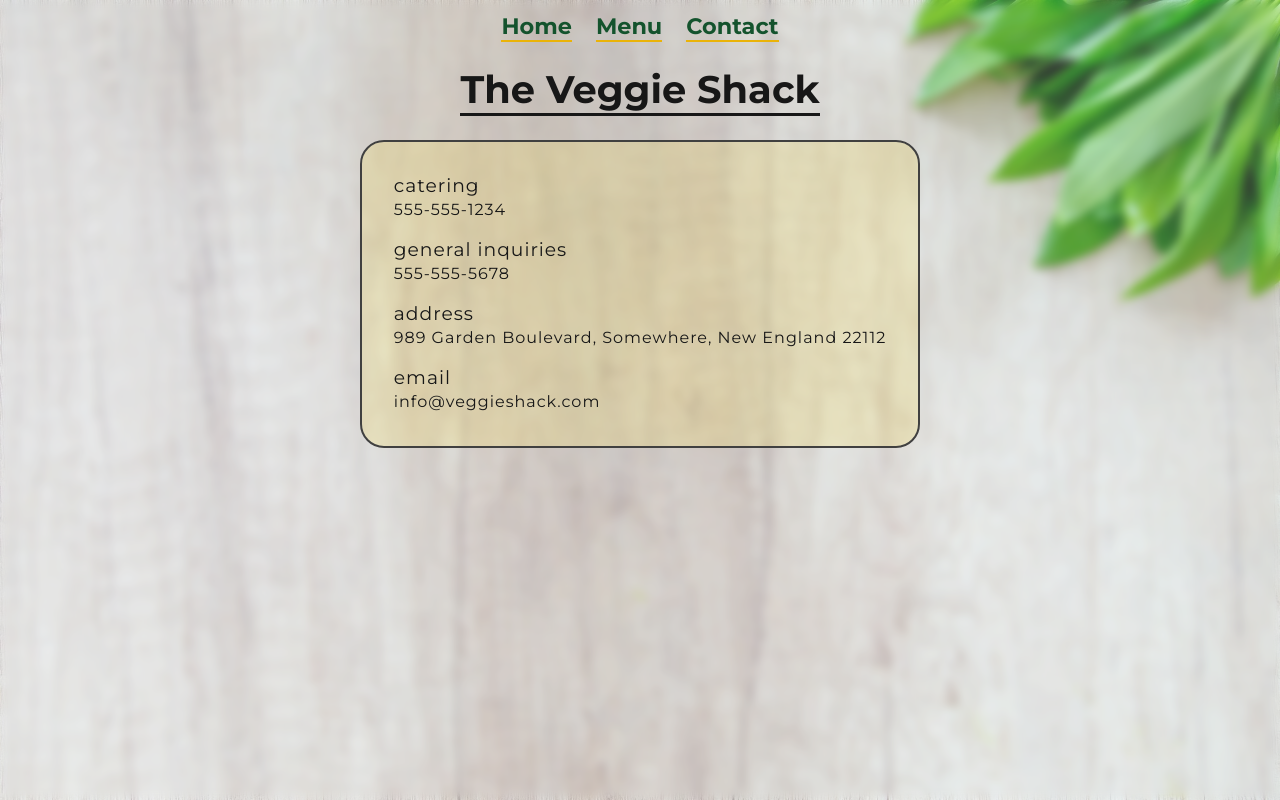
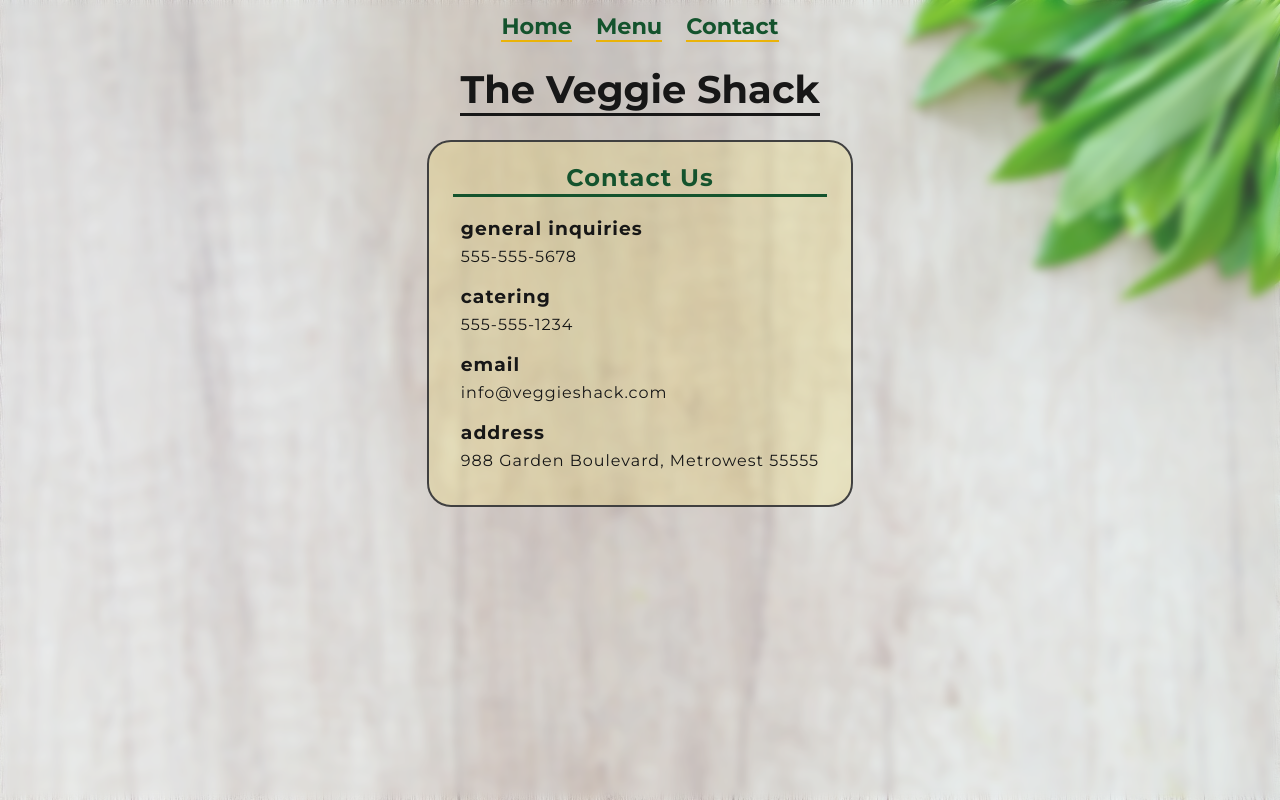
Before and after one commit to joe-mccann-dev/js-restaurant-page, a website built with webpack: page dist/index.html in a window 1280 px wide. Both pictures are taken after a click on the link "Contact". Built offline with nearby package versions, Linux system fonts and the light colour scheme.

Commit message:
Improve styling of contact page.

```diff
--- a/src/contact.js
+++ b/src/contact.js
@@ -1,24 +1,28 @@
 export default function showContacts(staticDiv, currentModule) {
   const contacts = [
+    {
+      name: 'general inquiries',
+      detail: '555-555-5678'
+    },
     {
       name: 'catering',
       detail: '555-555-1234'
     },
     {
-      name: 'general inquiries',
-      detail: '555-555-5678'
+      name: 'email',
+      detail: 'info@veggieshack.com'
     },
     {
       name: 'address',
-      detail: '989 Garden Boulevard, Somewhere, New England 22112'
+      detail: '988 Garden Boulevard, Metrowest 55555'
     },
-    {
-      name: 'email',
-      detail: 'info@veggieshack.com'
-    }
 
   ]
   const contactContainer = document.createElement('div');
+  const contactHeader = document.createElement('h2');
+  contactHeader.textContent = 'Contact Us'
+  contactHeader.classList.add('contact_header');
+  contactContainer.appendChild(contactHeader);
   const contactList = document.createElement('ul');
 
   contacts.forEach((contact) => {
@@ -39,10 +43,12 @@ function createListing(contact) {
   const listing = document.createElement('li');
 
   const name = document.createElement('h3');
+  name.classList.add('contact_name');
   name.textContent = contact['name'];
   listing.appendChild(name);
 
   const detail = document.createElement('p');
+  detail.classList.add('contact_detail');
   detail.textContent = contact['detail'];
   listing.appendChild(detail);
 
--- a/src/style.css
+++ b/src/style.css
@@ -95,6 +95,24 @@ li {
   font-size: 1.1rem;
 }
 
+.contact_header {
+  text-align: center;
+  font-weight: 700;
+  color: var(--green-900);
+  margin-bottom: 12px;
+  padding-bottom: 4px;
+  border-bottom: solid 3px var(--green-900);
+}
+
+.contact_name {
+  font-weight: 700;
+  margin-bottom: 4px;
+}
+
+.contact_detail {
+  /* font-size: 0.9rem; */
+}
+
 .blur {
   background: var(--neutral-100-blur);
   backdrop-filter: blur(5px);
```
